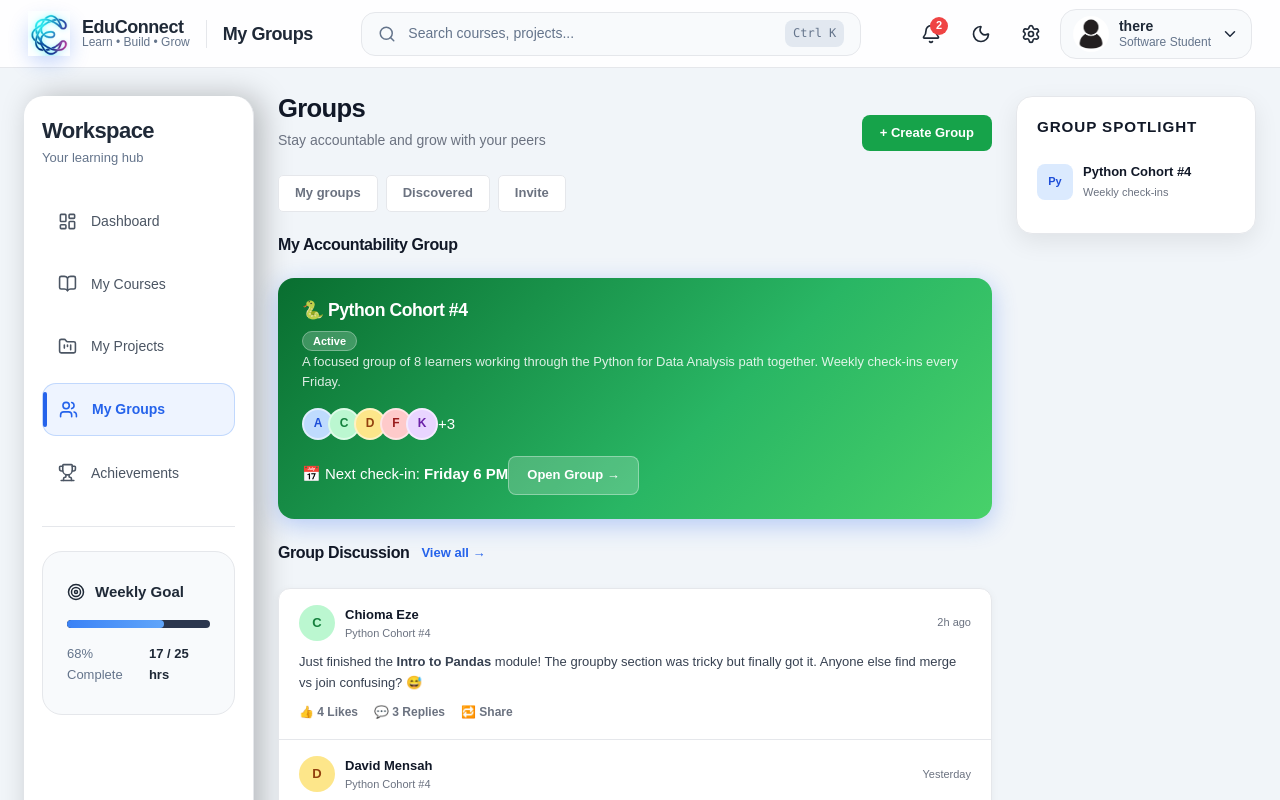
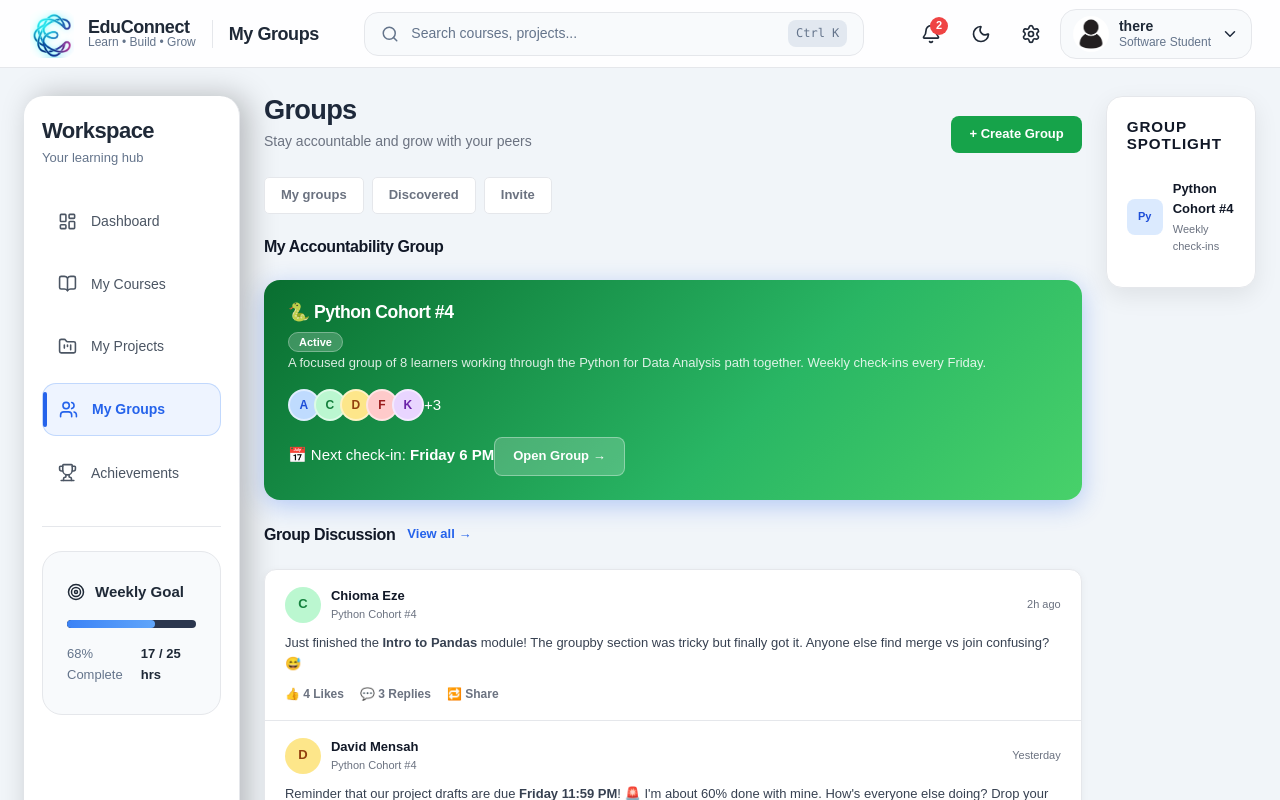
Before and after one commit to PeachyDevs/Educonnect, a React (Vite) app: page /groups in a window 1280 px wide. Shown: the top 800 px of the page. Built offline with nearby package versions, Linux system fonts and the light colour scheme.

Commit message:
im done guys

```diff
--- a/src/dashboard.css
+++ b/src/dashboard.css
@@ -178,25 +178,55 @@
     color: inherit;
   }
 
+  .brand {
+    display: flex;
+    align-items: center;
+    gap: 14px;
+  }
+
+  .brand-text {
+    display: flex;
+    flex-direction: column;
+    line-height: 1.1;
+  }
+
+  .brand-title {
+    font-size: 1.55rem;
+    font-weight: 700;
+  }
+
+  .brand-subtitle {
+    font-size: 0.78rem;
+    opacity: 0.75;
+  }
+
+  .brand-divider {
+    width: 1px;
+    height: 44px;
+    background: var(--border-color);
+    margin: 0 16px;
+  }
+
   .logo-circle {
-    width: 42px;
-    height: 42px;
+    width: 48px;
+    height: 48px;
     border-radius: 14px;
     display: flex;
     align-items: center;
     justify-content: center;
-    font-size: 22px;
-    font-weight: 700;
-    color: white;
-    background: linear-gradient(135deg, #3b82f6, #2563eb);
-    box-shadow: 0 8px 20px rgba(37, 99, 235, 0.25);
-    transition: 0.25s;
+    overflow: hidden;
     flex-shrink: 0;
   }
 
   .logo-circle:hover {
     transform: translateY(-2px);
     box-shadow: 0 12px 24px rgba(37, 99, 235, 0.35);
+  }
+
+  .logo-circle img {
+    width: 100%;
+    height: 100%;
+    object-fit: contain;
   }
 
   .logo-text {
@@ -666,13 +696,13 @@
 ───────────────────────────────────────────────────── */
 
   .container {
-    display: grid;
-    grid-template-columns: 230px 1fr 240px;
+    display: flex;
     gap: 24px;
-    max-width: 1280px;
+    max-width: 1400px;
     margin: 0 auto;
     padding: 28px 24px;
     min-height: 100vh;
+
     transition: background-color 0.3s ease;
   }
 
@@ -694,6 +724,20 @@
   .card,
   .trending {
     box-shadow: 0 8px 24px rgba(0, 0, 0, 0.08);
+  }
+
+  .card.trending.right-panel {
+    width: 200px;
+    margin: left 16px;
+    flex-shrink: 0;
+  }
+
+  @media (max-width: 1300px) {
+    .card.trending.right-panel {
+      width: 100%;
+      position: static;
+      margin-top: 24px;
+    }
   }
 
   .card,
@@ -1176,7 +1220,7 @@
     display: flex;
     flex-direction: column;
     gap: 24px;
-    min-width: 0;
+    max-width: 999px;
     opacity: 0;
     animation: fadeUp 0.55s ease 0.2s forwards;
   }
@@ -1238,10 +1282,9 @@
   }
 
   .page-title {
-    font-family: var(--font-head);
-    font-size: 1.6rem;
-    font-weight: 700;
-    color: var(--text-dark);
+    font-size: 1.7rem;
+    font-weight: 700;
+    white-space: nowrap;
   }
 
   .page-sub {
@@ -1553,6 +1596,9 @@
   .path-card {
     background: var(--bg-card);
     border: 1px solid var(--border);
+    display: block;
+    align-items: center;
+    justify-content: space-between;
     border-radius: var(--radius-md);
     padding: 20px;
     box-shadow: var(--shadow-sm);
--- a/src/pages/Dashboard.jsx
+++ b/src/pages/Dashboard.jsx
@@ -2,6 +2,7 @@ import Navbarapp from "../components/Navbarapp.jsx";
 import Sidebar from "../../src/components/Sidebar.jsx";
 import { useEffect, useState } from "react";
 import { useNavigate } from "react-router-dom";
+import Navbar from "../components/Navbarapp.jsx";
 
 export default function Dashboard({ currentTheme, onThemeChange }) {
   const navigate = useNavigate();
@@ -35,7 +36,7 @@ export default function Dashboard({ currentTheme, onThemeChange }) {
 
   return (
     <>
-      <Navbarapp currentTheme={currentTheme} onThemeChange={onThemeChange} />
+      <Navbar currentTheme={currentTheme} onThemeChange={onThemeChange} />
       <div className="container">
         <Sidebar />
         <main className="main-content">
--- a/src/pages/Groups.jsx
+++ b/src/pages/Groups.jsx
@@ -8,7 +8,7 @@ export default function Groups({ currentTheme, onThemeChange }) {
 
   return (
     <>
-      <Navbar currentTheme={currentTheme} toggleTheme={onThemeChange} />
+      <Navbar currentTheme={currentTheme} onThemeChange={onThemeChange} />
       <div className="container">
         <Sidebar />
         <main className="main-content">
--- a/src/pages/Learning.jsx
+++ b/src/pages/Learning.jsx
@@ -76,7 +76,7 @@ export default function Learning({ currentTheme, onThemeChange }) {
 
   return (
     <>
-      <Navbar currentTheme={currentTheme} toggleTheme={onThemeChange} />
+      <Navbar currentTheme={currentTheme} onThemeChange={onThemeChange} />
       <div className="container">
         <Sidebar />
         <main className="main-content">
--- a/src/pages/Notifications.jsx
+++ b/src/pages/Notifications.jsx
@@ -68,8 +68,7 @@ export default function Learning({ currentTheme, onThemeChange }) {
 
   return (
     <>
-      <Navbar currentTheme={currentTheme} toggleTheme={onThemeChange} />
-
+      <Navbar currentTheme={currentTheme} onThemeChange={onThemeChange} />
       <div className="notifications-layout-container">
         {/* Left Sidebar Filters */}
         <aside className="notif-sidebar card">
--- a/src/pages/Profile.jsx
+++ b/src/pages/Profile.jsx
@@ -104,7 +104,7 @@ export default function Profile({ currentTheme, onThemeChange }) {
 
   return (
     <>
-      <Navbar currentTheme={currentTheme} toggleTheme={onThemeChange} />
+      <Navbar currentTheme={currentTheme} onThemeChange={onThemeChange} />
       <div className="container">
         <Sidebar />
         <main className="main-content">
--- a/src/pages/Projects.jsx
+++ b/src/pages/Projects.jsx
@@ -35,7 +35,7 @@ export default function Projects({ currentTheme, onThemeChange }) {
 
   return (
     <>
-      <Navbar currentTheme={currentTheme} toggleTheme={onThemeChange} />
+      <Navbar currentTheme={currentTheme} onThemeChange={onThemeChange} />
       <div className="container">
         <Sidebar />
         <main className="main-content">
```
